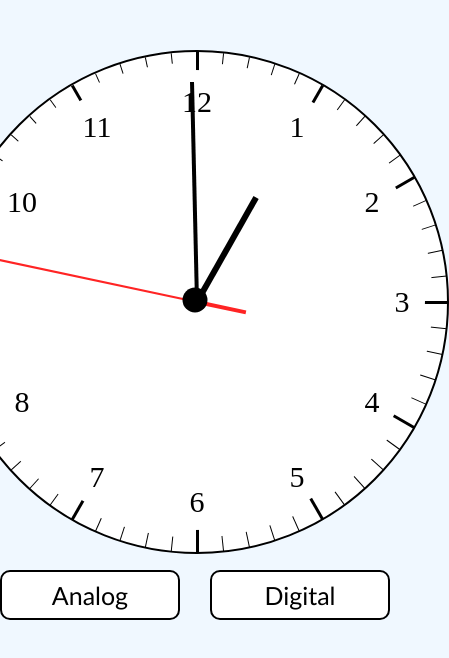
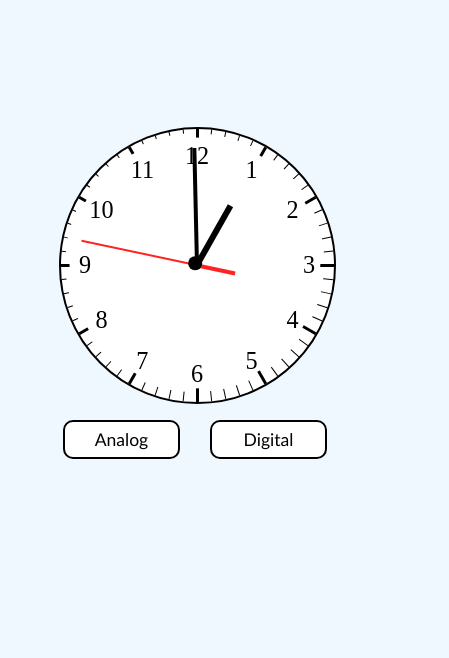
Before and after one commit to YunJaeHoon/Clock, a plain HTML site: page index.html in a window 390 px wide. Both pictures are taken after a click on the button "Analog". Shown: the whole page, 449 px wide, since content can reach past the window. Drawn offline with Linux system fonts and the light colour scheme.

Commit message:
01. 반응형 디자인 적용

```diff
--- a/script.js
+++ b/script.js
@@ -98,15 +98,15 @@ function writeHands() {
     const minute = today.getMinutes();
     const hour = (today.getHours() % 12);
 
-    second_hand_1.style.transform = `rotate(${6 * second}deg)`;
+    second_hand_1.style.transform = `rotate(${(6 * second + 180) % 360}deg)`;
     second_hand_2.style.transform = `rotate(${6 * second}deg)`;
-    minute_hand.style.transform = `rotate(${6 * minute + 0.1 * second}deg)`;
-    hour_hand.style.transform = `rotate(${30 * hour + 0.5 * minute}deg)`;
+    minute_hand.style.transform = `rotate(${(6 * minute + 0.1 * second + 180) % 360}deg)`;
+    hour_hand.style.transform = `rotate(${(30 * hour + 0.5 * minute + 180) % 360}deg)`;
 
-    second_hand_1.style.transformOrigin = 'bottom';
+    second_hand_1.style.transformOrigin = 'top';
     second_hand_2.style.transformOrigin = 'top';
-    minute_hand.style.transformOrigin = 'bottom';
-    hour_hand.style.transformOrigin = 'bottom';
+    minute_hand.style.transformOrigin = 'top';
+    hour_hand.style.transformOrigin = 'top';
 
     circle.appendChild(hour_hand);
     circle.appendChild(minute_hand);
--- a/style.css
+++ b/style.css
@@ -1,7 +1,6 @@
 body {
     display: flex;
     justify-content: center;
-    min-height: 100vh;
 
     background-color: aliceblue;
     margin: 0;
@@ -15,6 +14,7 @@ body {
     position: relative;
     width: 500px;
     height: 500px;
+    margin: 0 auto;
     margin-top: 50px;
 
     display: none;
@@ -73,7 +73,7 @@ body {
 /* 눈금 */
 #base_circle .scale {
     position: absolute;
-    width: 501px;
+    width: 100%;
     background-color: black;
 }
 
@@ -108,8 +108,8 @@ body {
     position: absolute;
     width: 2px;
     height: 220px;
-    left: calc(50% - 1px);
-    top: 30px;
+    left: calc(50% - 2px);
+    top: 50%;
     background-color: rgb(255, 36, 36);
 
     z-index: 3;
@@ -120,7 +120,7 @@ body {
     position: absolute;
     width: 4px;
     height: 50px;
-    left: calc(50% - 2px);
+    left: calc(50% - 4px);
     top: 50%;
     background-color: rgb(255, 36, 36);
 
@@ -133,7 +133,7 @@ body {
     width: 4px;
     height: 220px;
     left: calc(50% - 2px);
-    top: 30px;
+    top: 50%;
     background-color: black;
 
     z-index: 3;
@@ -145,7 +145,7 @@ body {
     width: 6px;
     height: 120px;
     left: calc(50% - 3px);
-    top: 130px;
+    top: 50%;
     background-color: black;
 
     z-index: 3;
@@ -176,3 +176,97 @@ body {
     border: 2px solid black;
     background-color: white;
 }
+
+@media(max-width: 700px) {
+    #analog_clock {
+        position: relative;
+        width: 70vw;
+        height: 70vw;
+        margin: 0 auto;
+        margin-top: 15vh;
+
+        display: none;
+    }
+
+    /* 숫자 */
+    #base_circle .number {
+        position: absolute;
+        text-align: center;
+        transform: translate(-50%, -50%);
+
+        font-size: 6.2vw;
+        font-family: 'Times New Roman', Times, serif;
+        color: black;
+        z-index: 3;
+    }
+
+    /* 초침1 */
+    #base_circle #second_hand_1 {
+        position: absolute;
+        width: 2px;
+        height: 43%;
+        left: calc(50% - 2px);
+        top: 50%;
+        background-color: rgb(255, 36, 36);
+
+        z-index: 3;
+    }
+
+    /* 초침2 */
+    #base_circle #second_hand_2 {
+        position: absolute;
+        width: 4px;
+        height: 15%;
+        left: calc(50% - 4px);
+        top: 50%;
+        background-color: rgb(255, 36, 36);
+
+        z-index: 3;
+    }
+
+    /* 분침 */
+    #base_circle #minute_hand {
+        position: absolute;
+        width: 4px;
+        height: 43%;
+        left: calc(50% - 2px);
+        top: 50%;
+        background-color: black;
+
+        z-index: 3;
+    }
+
+    /* 시침 */
+    #base_circle #hour_hand {
+        position: absolute;
+        width: 6px;
+        height: 25%;
+        left: calc(50% - 3px);
+        top: 50%;
+        background-color: black;
+
+        z-index: 3;
+    }
+
+    .button {
+        width: 30vw;
+        height: 10vw;
+        margin: 0px 15px;
+        text-align: center;
+        font-size: 4.5vw;
+        font-family: 'Trebuchet MS', 'Lucida Sans Unicode', 'Lucida Grande', 'Lucida Sans', Arial, sans-serif;
+        border-radius: 10px;
+        border: 2px solid black;
+        background-color: white;
+    }
+}
+
+@media(max-width: 600px) {
+    #digital_clock {
+        margin-top: 250px;
+        text-align: center;
+        font-size: 18vw;
+        font-family: 'Times New Roman', Times, serif;
+        color: black;
+    }
+}
```
